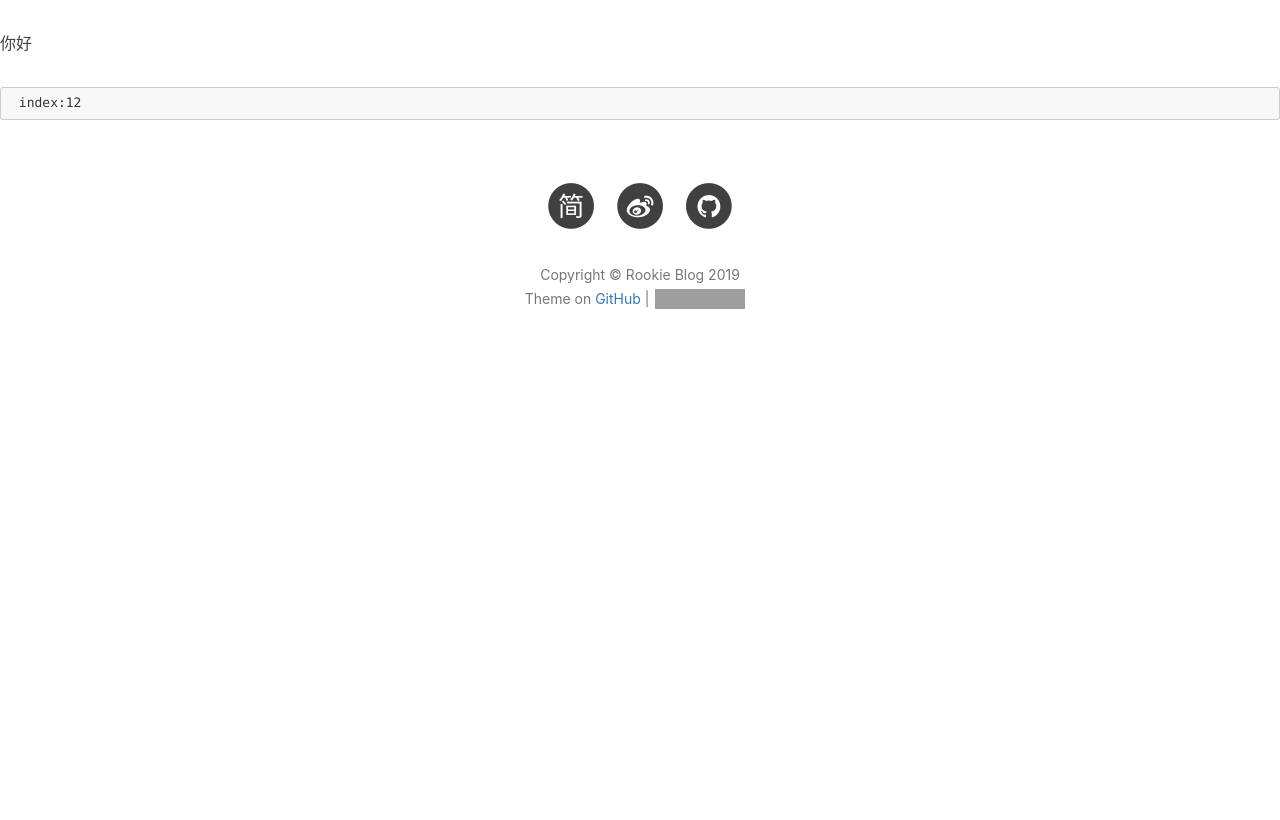
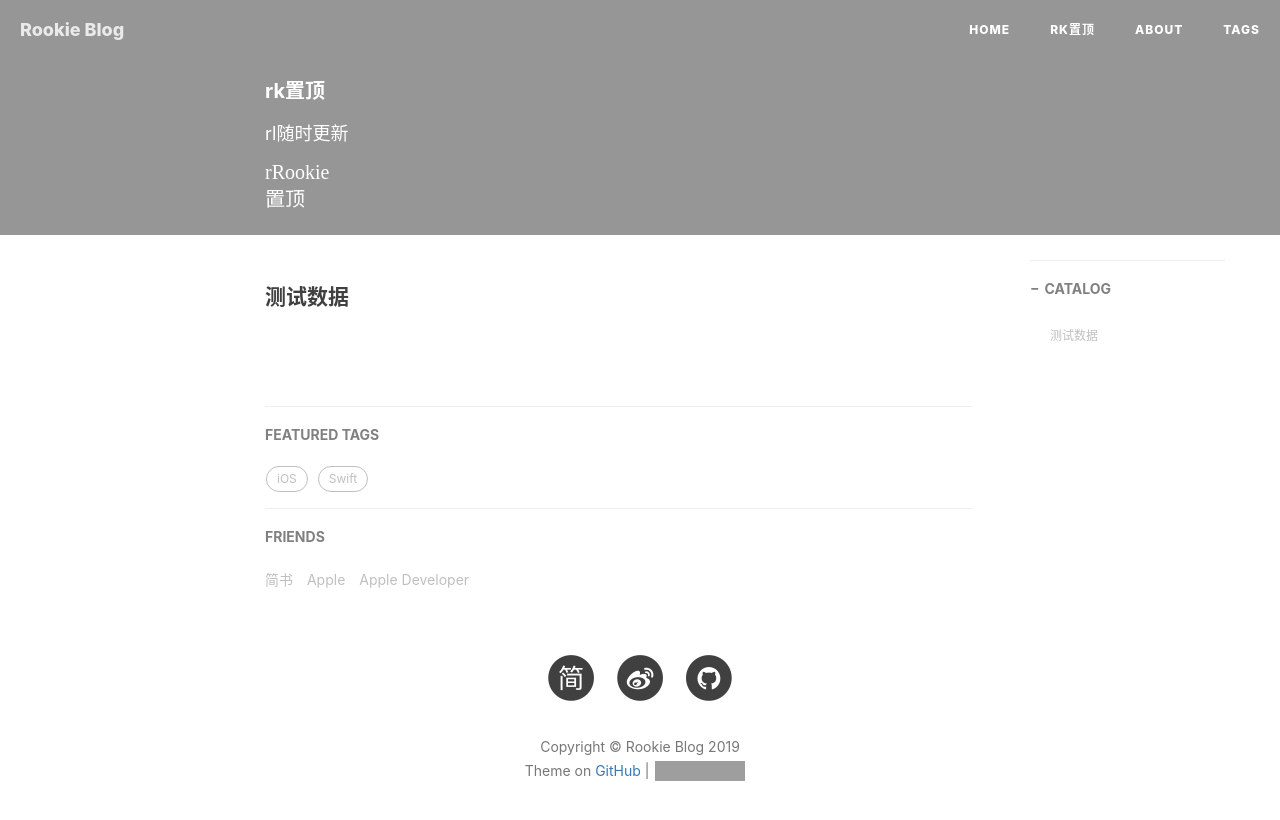
Before and after one commit to yznote/yznote.github.io, a Jekyll site: the page built from 00.md, in a window 1280 px wide. Shown: the top 820 px of the page. Built offline with Jekyll 4.4.1, drawn with Linux system fonts in a browser that asks for light colours; nearby versions of some CDN libraries; comment, search, counter and statistics services are not loaded; grey boxes are pictures that could not be loaded.

Commit message:
Update 00.md

````diff
--- a/00.md
+++ b/00.md
@@ -1,9 +1,13 @@
 ---
-layout: default
+layout:     post
+title:      rk置顶
+subtitle:   rl随时更新
+date:       r2100-01-01
+author:     rRookie
+header-img:
+catalog: true
+tags:
+
 ---
 
-你好
-
-```
- index:12
-```
+#### 测试数据
````
